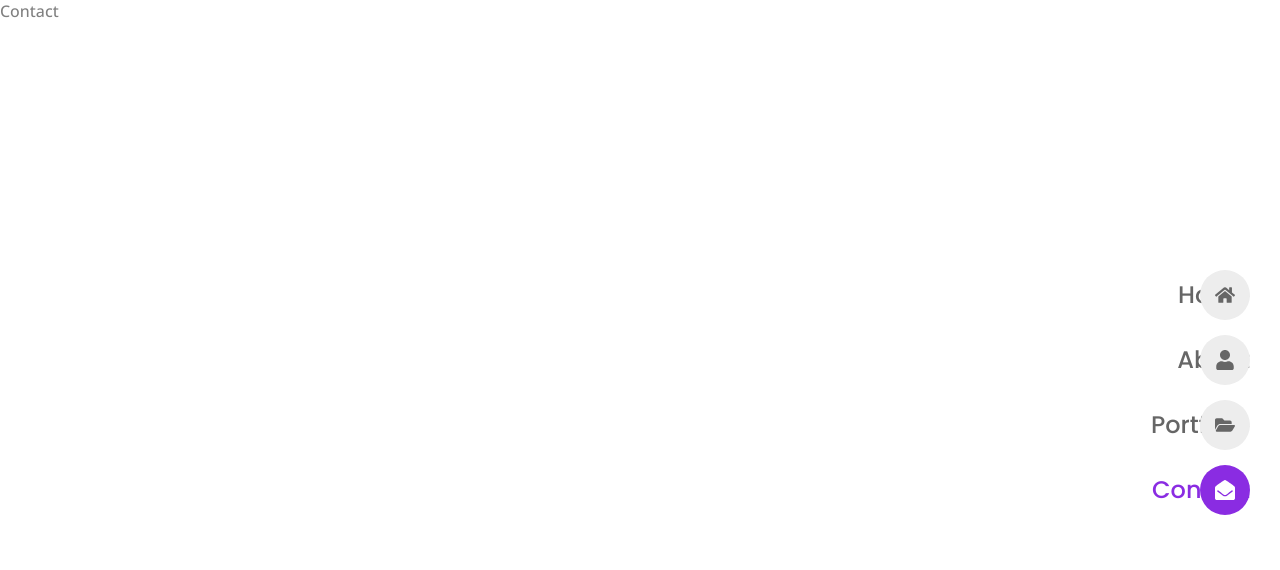
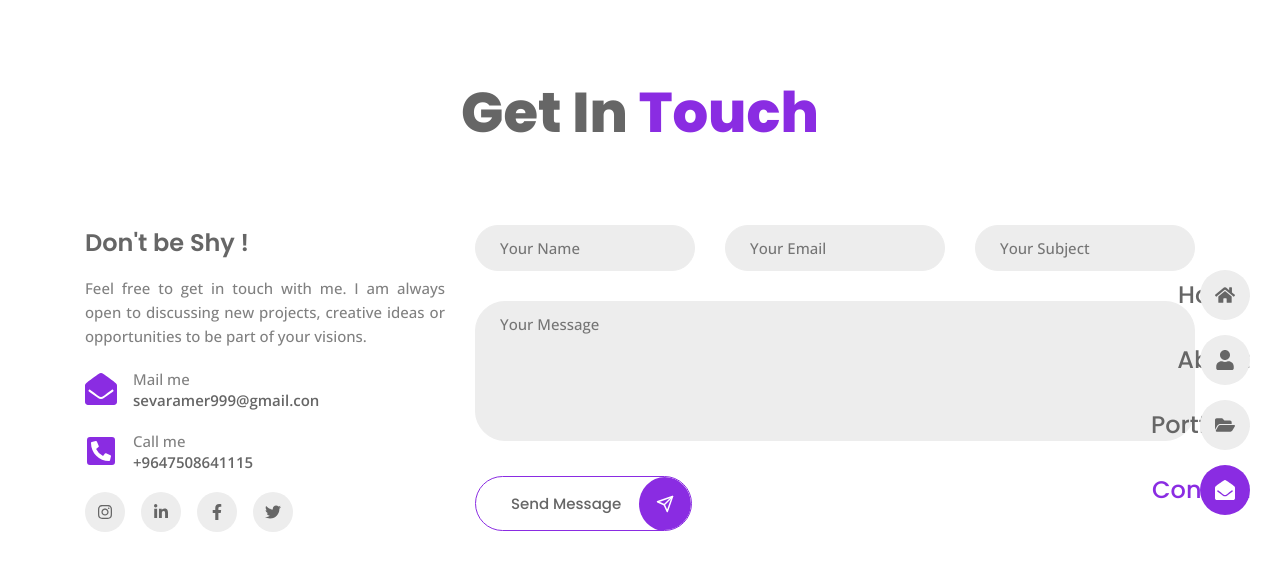
Before and after one commit to SivarAmir/SivarAmir.github.io, a React (Vite) app: page /contact in a window 1280 px wide. Shown: the top 570 px of the page. Built offline with nearby package versions, Linux system fonts and the light colour scheme.

Commit message:
create a contact page

```diff
--- a/src/App.css
+++ b/src/App.css
@@ -122,6 +122,7 @@
   font-weight: var(--weight-500);
   position: relative;
   overflow: hidden;
+  cursor: pointer;
   transition: all 0.24s ease-out;
 }
 
--- a/src/pages/contact/Contact.jsx
+++ b/src/pages/contact/Contact.jsx
@@ -1,7 +1,124 @@
 import React from "react";
 
+import {
+  FaEnvelopeOpen,
+  FaPhoneSquareAlt,
+  FaFacebookF,
+  FaInstagram,
+  FaLinkedinIn,
+  FaTwitter,
+} from "react-icons/fa";
+
+import { FiSend } from "react-icons/fi";
+import { personalInfo } from "../../data";
+
+import "./contact.css";
+
 function Contact() {
-  return <div>Contact</div>;
+  return (
+    <section className="contact section">
+      <h2 className="section__title">
+        Get In <span>Touch</span>
+      </h2>
+
+      <div className="contact__container container grid">
+        <div className="contact__data">
+          <h3 className="contact__title">Don't be Shy !</h3>
+
+          <p className="contact__description">
+            Feel free to get in touch with me. I am always open to discussing
+            new projects, creative ideas or opportunities to be part of your
+            visions.
+          </p>
+
+          <div className="contact__info">
+            <div className="info__item">
+              <FaEnvelopeOpen className="info__icon" />
+              <div>
+                <span className="info__title">Mail me</span>
+                <br />
+                <h4 className="info__desc">{personalInfo[7].description}</h4>
+              </div>
+            </div>
+            <div className="info__item">
+              <FaPhoneSquareAlt className="info__icon" />
+              <div>
+                <span className="info__title">Call me</span>
+                <br />
+                <h4 className="info__desc">{personalInfo[6].description}</h4>
+              </div>
+            </div>
+          </div>
+
+          <div className="contact__socials">
+            <a
+              href="https://www.instagram.com/sivar_amir2/"
+              className="contact__social-link"
+            >
+              <FaInstagram />
+            </a>
+            <a
+              href="https://www.linkedin.com/in/sivar-amir-728842242/"
+              className="contact__social-link"
+            >
+              <FaLinkedinIn />
+            </a>
+            <a
+              href="https://www.facebook.com/sevar.mantk.7/"
+              className="contact__social-link"
+            >
+              <FaFacebookF />
+            </a>
+            <a
+              href="https://twitter.com/i/flow/login?redirect_after_login=%2Fi%2Fflow%2Flogin"
+              className="contact__social-link"
+            >
+              <FaTwitter />
+            </a>
+          </div>
+        </div>
+        <form className="contact__form">
+          <div className="form__input-group">
+            <div className="form__input-div">
+              <input
+                type="text"
+                placeholder="Your Name"
+                className="form__control"
+              />
+            </div>
+            <div className="form__input-div">
+              <input
+                type="email"
+                placeholder="Your Email"
+                className="form__control"
+              />
+            </div>
+            <div className="form__input-div">
+              <input
+                type="text"
+                placeholder="Your Subject"
+                className="form__control"
+              />
+            </div>
+          </div>
+
+          <div className="form__input-div">
+            <textarea
+              placeholder="Your Message"
+              className="form__control textarea"
+            ></textarea>
+          </div>
+
+          <button className="button">
+            Send Message{" "}
+            <span className="button__icon contact__button-icon">
+              <FiSend />
+            </span>
+          </button>
+        </form>
+      </div>
+    </section>
+  );
 }
 
 export default Contact;
--- a/src/pages/contact/contact.css
+++ b/src/pages/contact/contact.css
@@ -0,0 +1,98 @@
+.contact__container {
+  display: grid;
+  grid-template-columns: 4fr 8fr;
+  gap: 30px;
+}
+
+.contact__title {
+  font-size: var(--h3-font-size);
+  font-weight: var(--weight-600);
+  margin-bottom: 1rem;
+}
+
+.contact__description {
+  font-size: var(--small-font-size);
+  line-height: 1.6;
+  text-align: justify;
+}
+
+.contact__description,
+.contact__info .info__item {
+  margin-bottom: 20px;
+}
+
+.contact__info .info__item {
+  display: flex;
+  align-items: center;
+  column-gap: 16px;
+}
+
+.contact__info .info__icon {
+  color: var(--first-color);
+  font-size: var(--h2-font-size);
+}
+
+.contact__info .info__title {
+  font-size: var(--small-font-size);
+}
+
+.contact__info .info__desc {
+  font-family: var(--body-font);
+  font-size: var(--small-font-size);
+  font-weight: var(--weight-600);
+}
+
+.contact__socials {
+  display: flex;
+  column-gap: 16px;
+}
+
+.contact__social-link {
+  background-color: var(--container-color);
+  color: var(--title-color);
+  width: 40px;
+  height: 40px;
+  border-radius: 50%;
+  text-align: center;
+  line-height: 44px;
+  transition: all 0.3s ease;
+}
+
+.contact__social-link:hover {
+  background-color: var(--first-color);
+  color: var(--text-white);
+}
+
+.form__input-group {
+  display: grid;
+  grid-template-columns: repeat(3, 1fr);
+  column-gap: 30px;
+}
+
+.form__input-div {
+  margin-bottom: 30px;
+}
+
+.form__control {
+  border: 1px solid var(--container-color);
+  background-color: var(--container-color);
+  color: var(--title-color);
+  width: 100%;
+  padding: 12px 24px;
+  border-radius: 30px;
+  font-size: var(--small-font-size);
+  transition: all 0.3s ease;
+}
+
+.form__control:focus {
+  border-color: var(--first-color);
+}
+
+.textarea {
+  resize: none;
+  height: 140px;
+}
+
+.contact__button-icon {
+  font-size: var(--large-font-size);
+}
```
